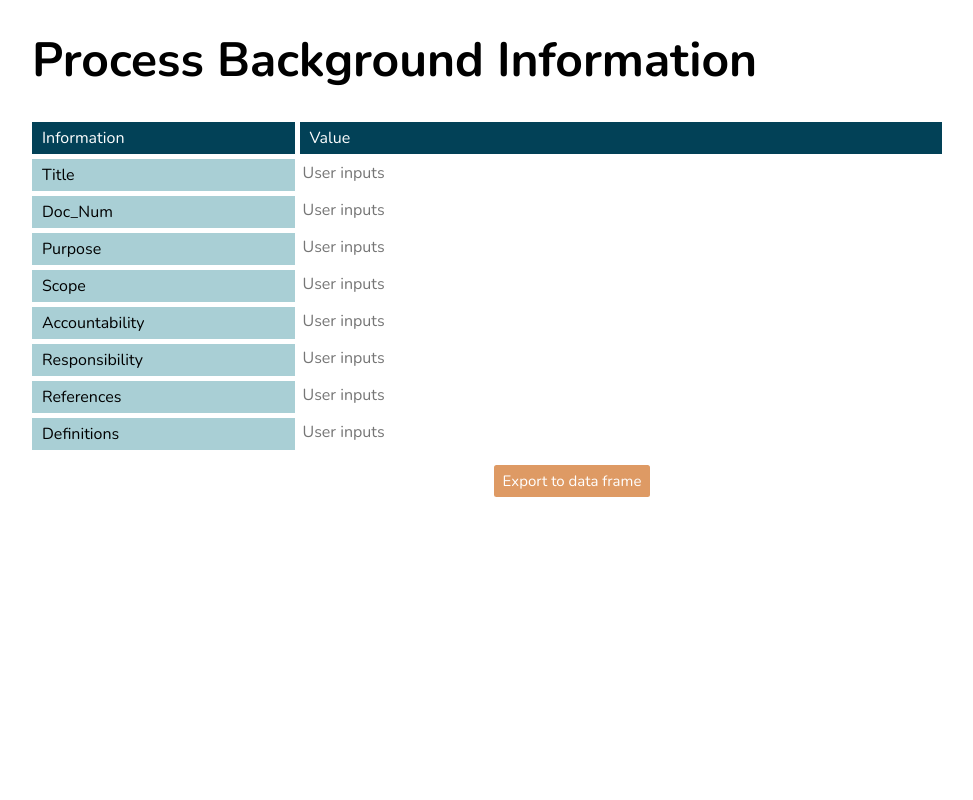
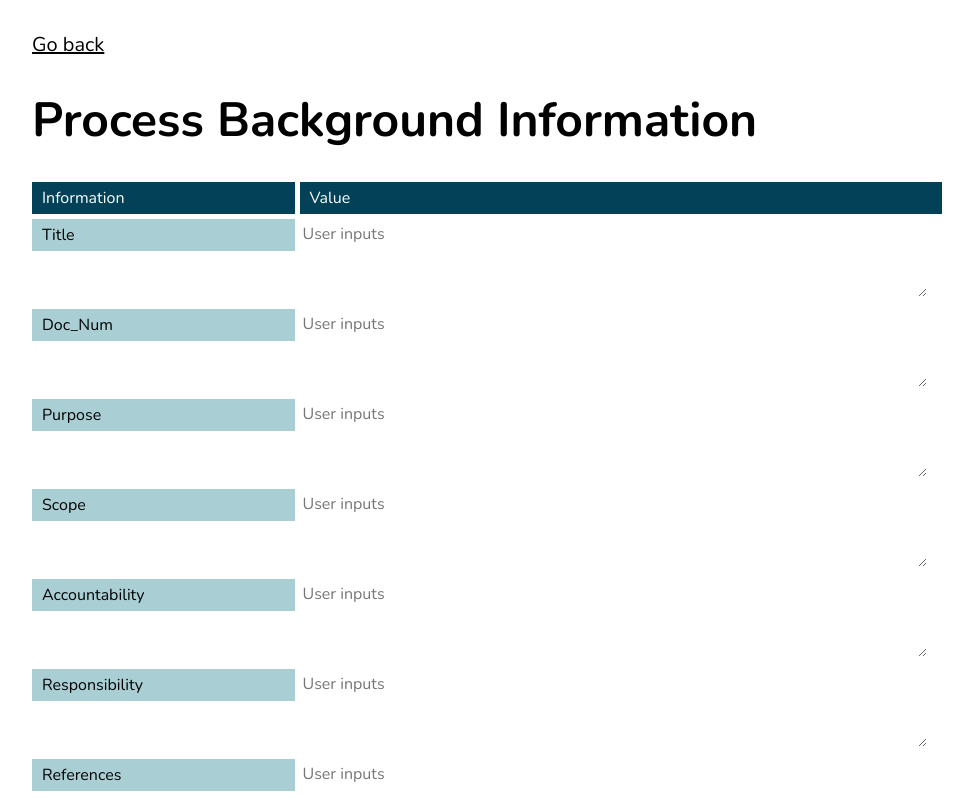
Before and after one commit to khrisbreezy/trello-clone-next, a Next.js app: page /process-background-information in a window 1280 px wide. Shown: the top 800 px of the page, without its empty margins (68-1041 px from the left). Built offline with nearby package versions, Linux system fonts and the light colour scheme; a small style sheet from the web is missing.

Commit message:
added back link to process bg page and remove auth before ecport

```diff
--- a/pages/process-background-information/index.js
+++ b/pages/process-background-information/index.js
@@ -2,6 +2,7 @@ import React, { useState, useRef } from 'react';
 import { useForm } from "react-hook-form";
 import { CSVLink } from 'react-csv';
 import { useSelector, useDispatch } from 'react-redux';
+import Link from 'next/link';
 
 import { convertObjectToArray } from '../../helpers/convertObjectArray';
 
@@ -13,7 +14,7 @@ const ProcessBackgroundInformation = () => {
 
     const [ csvData, setCsvData ] = useState([]);
 
-    const {register, errors, handleSubmit} = useForm();
+    const {register, errors, handleSubmit, reset} = useForm();
 
     const headers = [
         {label: 'Information', key: 'information'},
@@ -27,13 +28,14 @@ const ProcessBackgroundInformation = () => {
     };
 
     const exportBackgroundInformation = async (data) => {
-        if (!loggedIn) {
-            $('#authModal').modal('show');
-            return;
-        }
+        // if (!loggedIn) {
+        //     $('#authModal').modal('show');
+        //     return;
+        // }
         const array = convertObjectToArray(data)
         await setCsvData(array);
         btnRef.current.link.click();
+        reset({});
     };
 
     return (
@@ -42,6 +44,13 @@ const ProcessBackgroundInformation = () => {
                 <div className="container">
                     <div className="container">
                         <div className="row">
+                            <div className="col-12 mt-5">
+                                <Link href="/">
+                                    <a className="go-back">
+                                        Go back
+                                    </a>
+                                </Link>
+                            </div>
                             <div className="col-12">
                                 <h1>Process Background Information</h1>
                             </div>
@@ -60,49 +69,57 @@ const ProcessBackgroundInformation = () => {
                                             <p className='thead bg-green pl-3'>Title</p>
                                         </div>
                                         <div className="col-md-7 pl-sm-2">
-                                            <input ref={register()} className='input-field' type="text" name="title" placeholder='User inputs' />
+                                            <textarea ref={register()} className='input-field' name="title" id="" cols="30" rows="3" placeholder='User inputs'></textarea>
+                                            {/* <input ref={register()} className='input-field' type="text" name="title" placeholder='User inputs' /> */}
                                         </div>
                                         <div className="col-md-3 pr-sm-0 mt-2">
                                             <p className='thead bg-green pl-3'>Doc_Num</p>
                                         </div>
                                         <div className="col-md-7 pl-sm-2 mt-2">
-                                            <input ref={register()} className='input-field' type="text" name="doc_num" placeholder='User inputs' />
+                                            <textarea ref={register()} className='input-field' name="doc_num" id="" cols="30" rows="3" placeholder='User inputs'></textarea>
+                                            {/* <input ref={register()} className='input-field' type="text" name="doc_num" placeholder='User inputs' /> */}
                                         </div>
                                         <div className="col-md-3 pr-sm-0 mt-2">
                                             <p className='thead bg-green pl-3'>Purpose</p>
                                         </div>
                                         <div className="col-md-7 pl-sm-2 mt-2">
-                                            <input ref={register()} className='input-field' type="text" name="purpose" placeholder='User inputs' />
+                                            <textarea ref={register()} className='input-field' name="purpose" id="" cols="30" rows="3" placeholder='User inputs'></textarea>
+                                            {/* <input ref={register()} className='input-field' type="text" name="purpose" placeholder='User inputs' /> */}
                                         </div>
                                         <div className="col-md-3 pr-sm-0 mt-2">
                                             <p className='thead bg-green pl-3'>Scope</p>
                                         </div>
                                         <div className="col-md-7 pl-sm-2 mt-2">
-                                            <input ref={register()} className='input-field' type="text" name="scope" placeholder='User inputs' />
+                                            <textarea ref={register()} className='input-field' name="scope" id="" cols="30" rows="3" placeholder='User inputs'></textarea>
+                                            {/* <input ref={register()} className='input-field' type="text" name="scope" placeholder='User inputs' /> */}
                                         </div>
                                         <div className="col-md-3 pr-sm-0 mt-2">
                                             <p className='thead bg-green pl-3'>Accountability</p>
                                         </div>
                                         <div className="col-md-7 pl-sm-2 mt-2">
-                                            <input ref={register()} className='input-field' type="text" name="accountability" placeholder='User inputs' />
+                                            <textarea ref={register()} className='input-field' name="accountability" id="" cols="30" rows="3" placeholder='User inputs'></textarea>
+                                            {/* <input ref={register()} className='input-field' type="text" name="accountability" placeholder='User inputs' /> */}
                                         </div>
                                         <div className="col-md-3 pr-sm-0 mt-2">
                                             <p className='thead bg-green pl-3'>Responsibility</p>
                                         </div>
                                         <div className="col-md-7 pl-sm-2 mt-2">
-                                            <input ref={register()} className='input-field' type="text" name="responsibility" placeholder='User inputs' />
+                                            <textarea ref={register()} className='input-field' name="responsibility" id="" cols="30" rows="3" placeholder='User inputs'></textarea>
+                                            {/* <input ref={register()} className='input-field' type="text" name="responsibility" placeholder='User inputs' /> */}
                                         </div>
                                         <div className="col-md-3 pr-sm-0 mt-2">
                                             <p className='thead bg-green pl-3'>References</p>
                                         </div>
                                         <div className="col-md-7 pl-sm-2 mt-2">
-                                            <input ref={register()} className='input-field' type="text" name="references" placeholder='User inputs' />
+                                            <textarea ref={register()} className='input-field' name="references" id="" cols="30" rows="3" placeholder='User inputs'></textarea>
+                                            {/* <input ref={register()} className='input-field' type="text" name="references" placeholder='User inputs' /> */}
                                         </div>
                                         <div className="col-md-3 pr-sm-0 mt-2">
                                             <p className='thead bg-green pl-3'>Definitions</p>
                                         </div>
                                         <div className="col-md-7 pl-sm-2 mt-2">
-                                            <input ref={register()} className='input-field' type="text" name="definitions" placeholder='User inputs' />
+                                            <textarea ref={register()} className='input-field' name="definitions" id="" cols="30" rows="3" placeholder='User inputs'></textarea>
+                                            {/* <input ref={register()} className='input-field' type="text" name="definitions" placeholder='User inputs' /> */}
                                         </div>
                                     </div>
                                     <div className="text-center">
--- a/styles/sass/modules/_universal.scss
+++ b/styles/sass/modules/_universal.scss
@@ -82,3 +82,9 @@ form.auth-form {
 .cursor {
     cursor: pointer;
 }
+
+.go-back {
+    color: #000;
+    text-decoration: underline;
+    font-size: 20px;
+}
```
Also changed, not shown: pages/index.js (+21 -7 lines).
